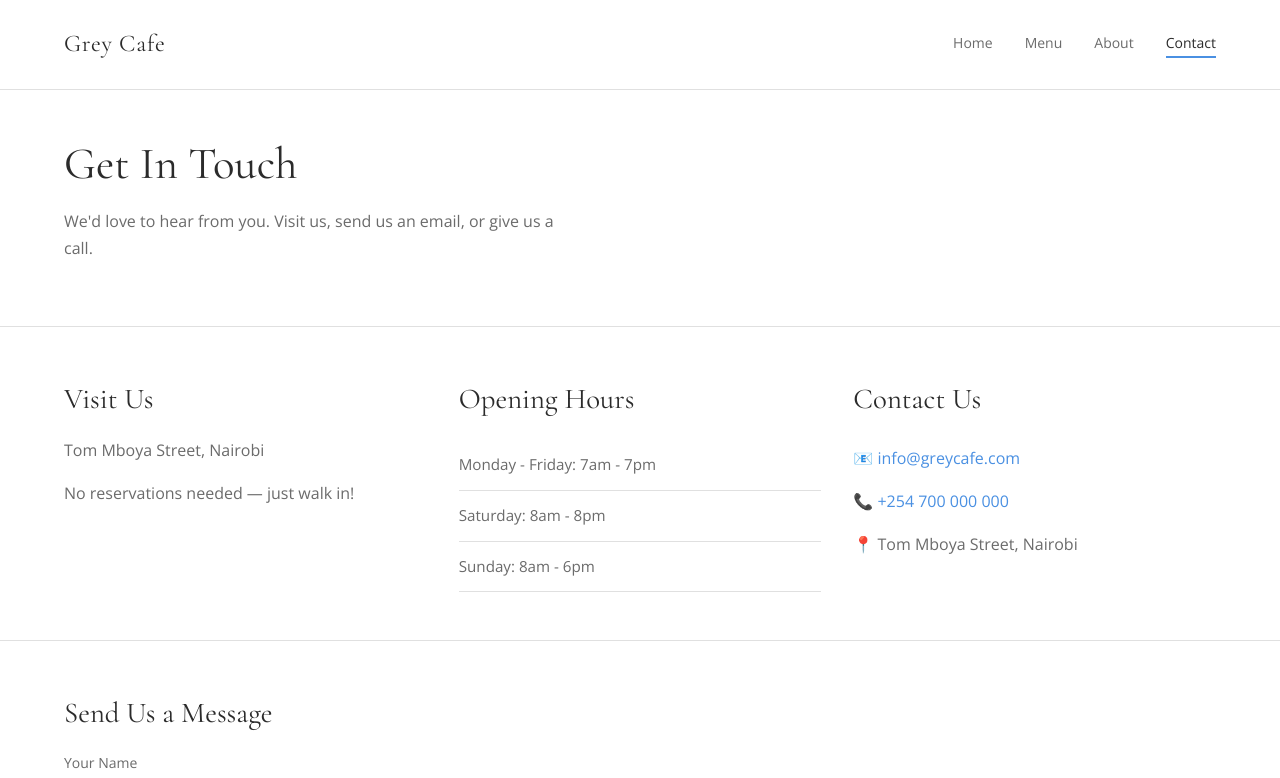
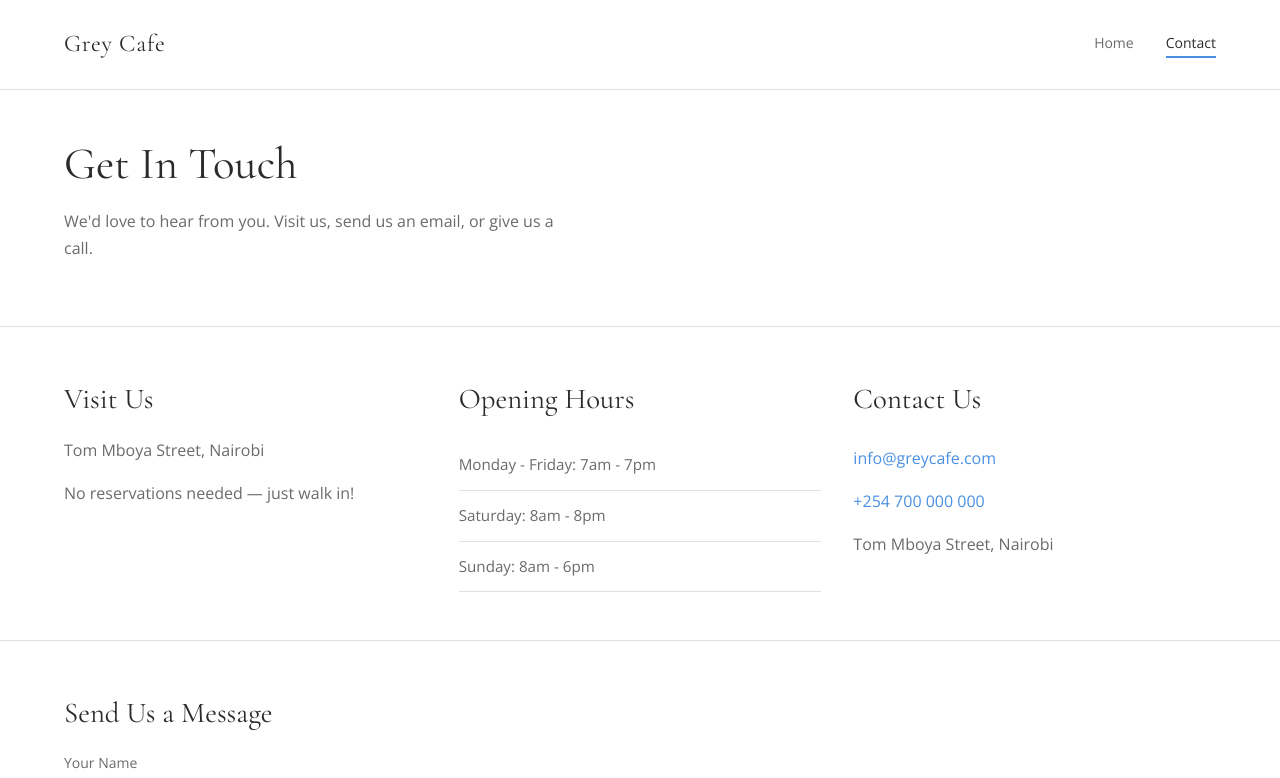
Before and after one commit to GeoMN99/grey-cafe, a plain HTML site: page contact.html in a window 1280 px wide. Shown: the top 778 px of the page. Drawn offline with nearby package versions, Linux system fonts and the light colour scheme.

Commit message:
removed certain properties

```diff
--- a/contact.html
+++ b/contact.html
@@ -13,8 +13,6 @@
         <div class="logo">Grey Cafe</div>
         <nav class="site-nav">
             <a href="index.html" class="nav-link">Home</a>
-            <a href="menu.html" class="nav-link">Menu</a>
-            <a href="about.html" class="nav-link">About</a>
             <a href="contact.html" class="nav-link active">Contact</a>
         </nav>
     </header>
@@ -45,9 +43,9 @@
         <div class="contact-block">
             <h2>Contact Us</h2>
             <ul class="contact-info">
-                <li>📧 <a href="mailto:info@greycafe.com">info@greycafe.com</a></li>
-                <li>📞 <a href="tel:+254700000000">+254 700 000 000</a></li>
-                <li>📍 Tom Mboya Street, Nairobi</li>
+                <li> <a href="mailto:info@greycafe.com">info@greycafe.com</a></li>
+                <li> <a href="tel:+254700000000">+254 700 000 000</a></li>
+                <li> Tom Mboya Street, Nairobi</li>
             </ul>
         </div>
     </section>
```
